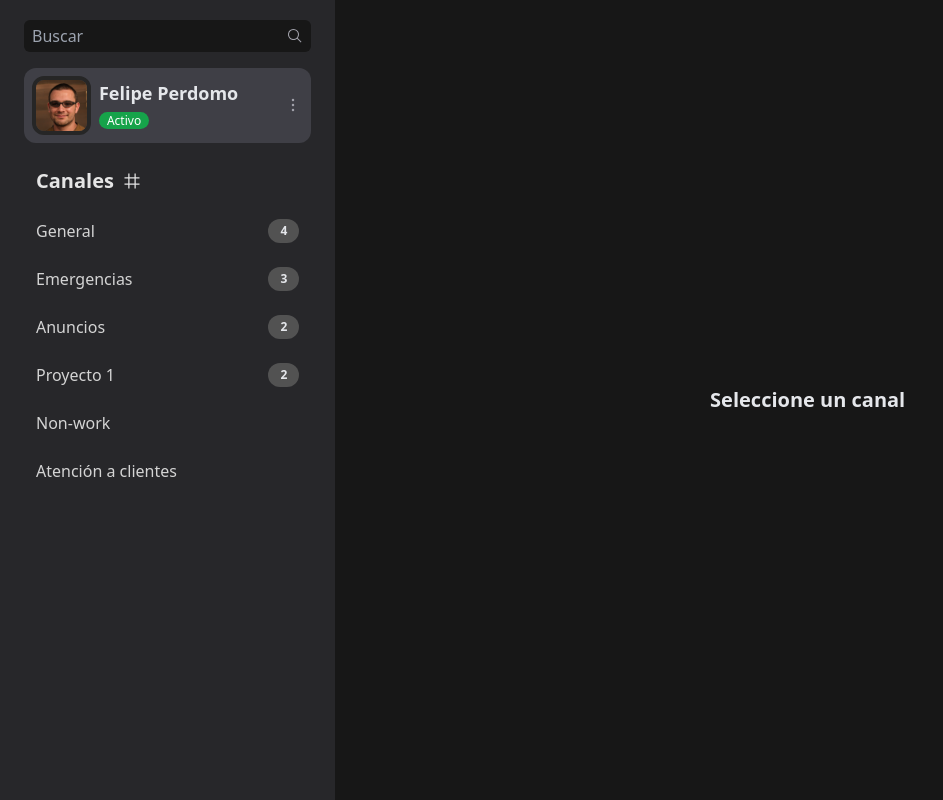
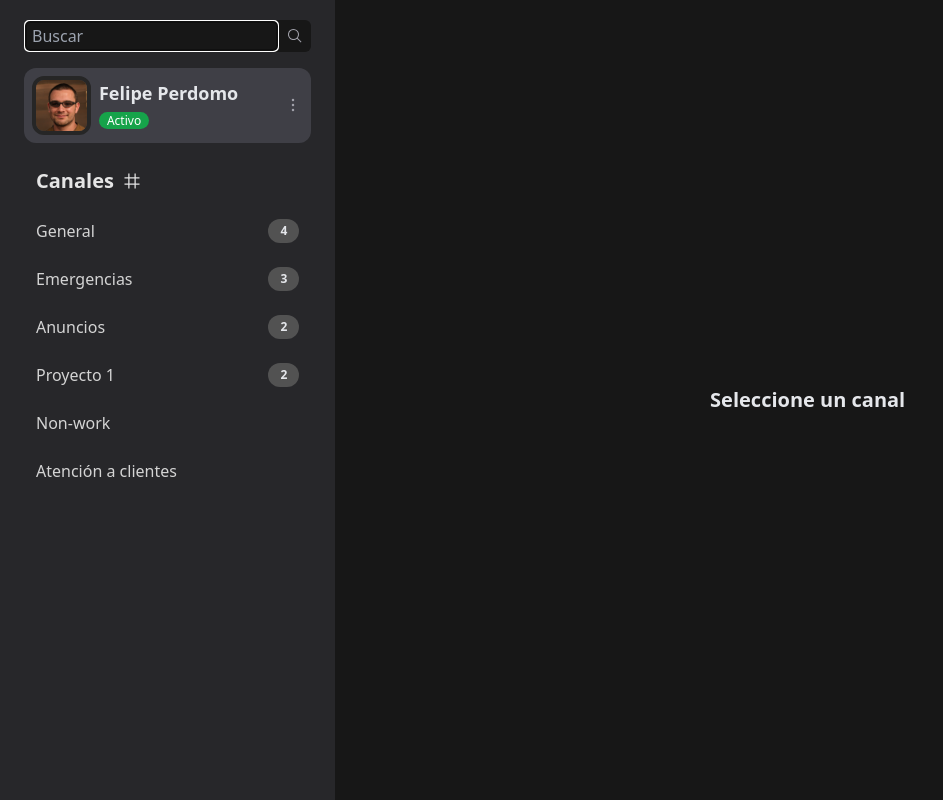
Before and after one commit to afperdomo2/curso-pinia, a Vue app: page / in a window 1280 px wide. Shown: the whole page, without its empty margins (0-943 px from the left). Built offline with nearby package versions, Linux system fonts and the light colour scheme.

Commit message:
🧪Feat: Enfoca la barra de búsqueda al cargar el HomeView

```diff
--- a/src/components/InputSearch.vue
+++ b/src/components/InputSearch.vue
@@ -1,12 +1,23 @@
 <script setup>
+import { ref } from "vue";
+
 defineProps(["modelValue"]);
 defineEmits(["update:modelValue"]);
+
+const refSearch = ref("");
+
+const focus = () => refSearch.value.focus();
+
+defineExpose({
+  focus,
+});
 </script>
 
 <template>
   <div class="input-search">
     <input
-      type="text"
+      ref="refSearch"
+      type="search"
       placeholder="Buscar"
       :value="modelValue"
       @input="$emit('update:modelValue', $event.target.value)"
--- a/src/views/HomeView.vue
+++ b/src/views/HomeView.vue
@@ -3,7 +3,7 @@ import { RouterView, RouterLink } from "vue-router";
 import InputSearch from "@/components/InputSearch.vue";
 import ProfileCard from "@/components/ProfileCard.vue";
 import ChatItem from "@/components/ChatItem.vue";
-import { ref } from "vue";
+import { ref, onMounted } from "vue";
 import useProfileStore from "@/stores/profile";
 import useChannelsStore from "@/stores/channels";
 
@@ -11,20 +11,28 @@ const profileStore = useProfileStore();
 const channelsStore = useChannelsStore();
 
 const search = ref("");
+const refSearch = ref("");
+
+onMounted(() => {
+  refSearch.value.focus();
+});
 </script>
 
 <template>
   <div class="home">
     <aside>
-      <InputSearch v-model="search" />
+      <InputSearch v-model="search" ref="refSearch" />
+
       <ProfileCard
         :avatar="profileStore.avatar"
         :username="profileStore.username"
         :status="profileStore.status"
       />
+
       <RouterLink to="/" class="channels-title">
         Canales <Icon icon="carbon:hashtag" />
       </RouterLink>
+
       <div class="channels">
         <ChatItem
           v-for="channel in channelsStore.getChannels(search)"
@@ -35,6 +43,7 @@ const search = ref("");
         />
       </div>
     </aside>
+
     <main>
       <RouterView />
     </main>
```
